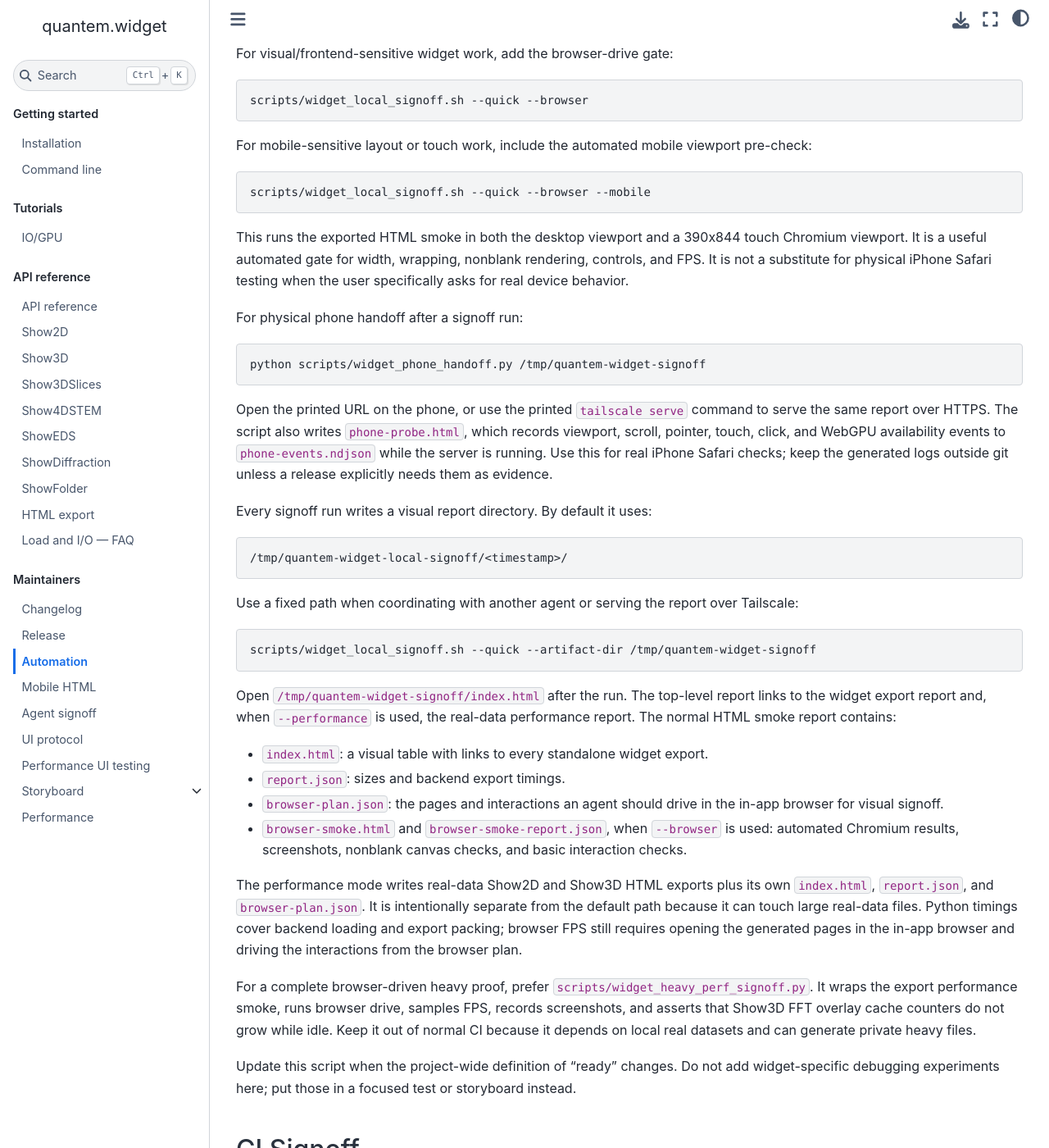
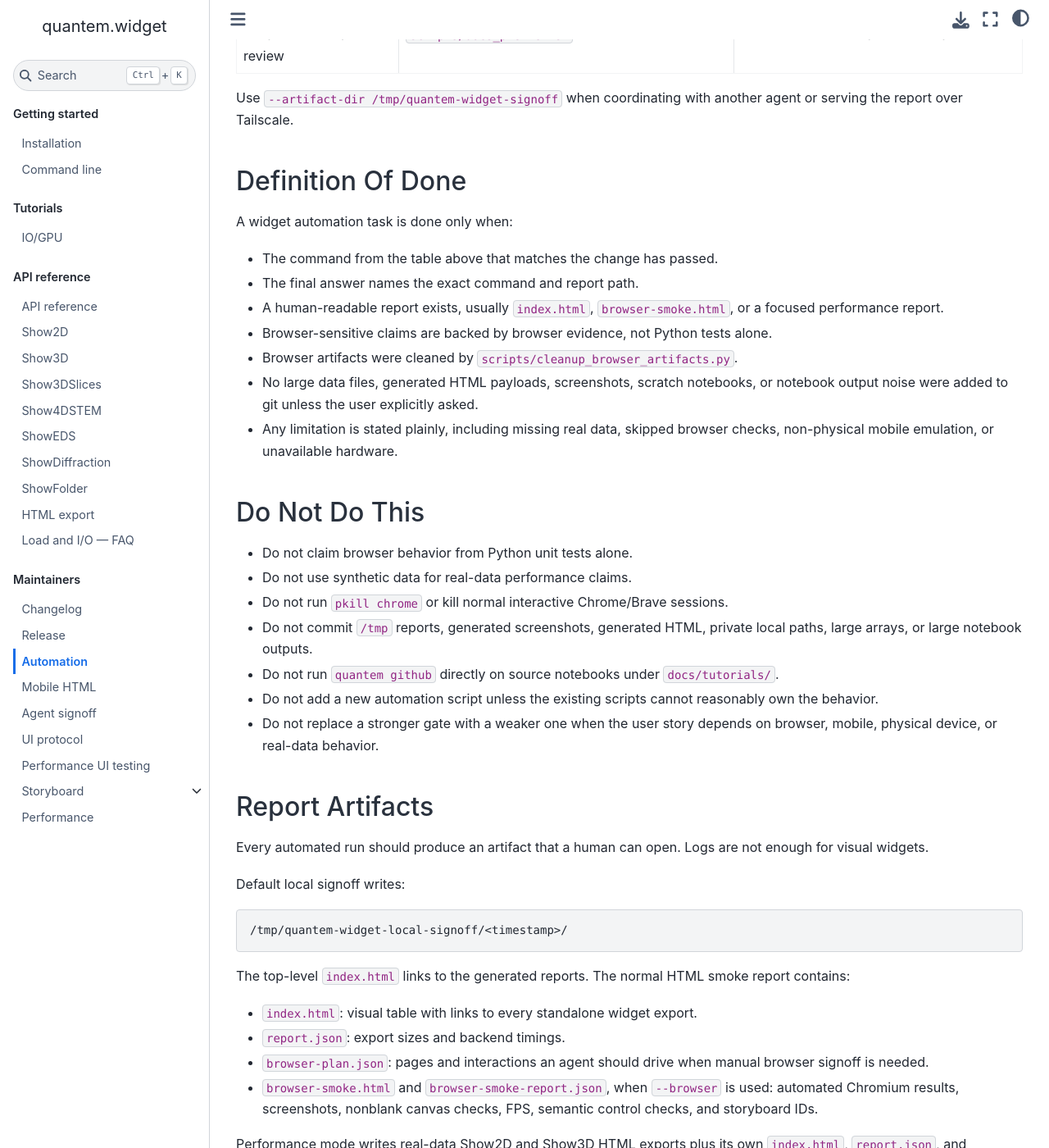
Before and after one commit to bobleesj/quantem.widget, a Jupyter Book: the page built from docs/maintainer/automation.md, in a window 1280 px wide and 1400 px high, scrolled down 904 px. Shown: the whole window at 82% size. Built offline with Jupyter Book 1.0.4 settings and Sphinx 7.4.7 and the Sphinx Book theme 1.1.4, drawn with Linux system fonts in a browser that asks for light colours; pages that are not in the unit, such as notebooks, are missing from menus; some of the changed text lies outside the part shown.

Commit message:
Clarify automation signoff protocol

````diff
--- a/docs/maintainer/automation.md
+++ b/docs/maintainer/automation.md
@@ -1,150 +1,119 @@
 # Automation
 
-Use these commands to keep widget work repeatable across humans and agents.
-Automation here should stay small, boring, and testable. Each script has one
-job; `scripts/widget_local_signoff.sh` is the only general entrypoint.
+Use this page to choose the right readiness gate for widget work. Automation
+should stay small, repeatable, and inspectable. `scripts/widget_local_signoff.sh`
+is the general entrypoint; other scripts exist for focused reports or stronger
+real-data proof.
 
-## Local Signoff
+## Which Command Should I Run?
 
-Run the default signoff before saying a widget change is ready:
+| Situation | Command | Evidence |
+| --- | --- | --- |
+| Small Python, docs, or protocol change | `scripts/widget_local_signoff.sh --quick` | Size guards, frontend build, focused tests, HTML export smoke report. |
+| Normal widget change before saying it is ready | `scripts/widget_local_signoff.sh` | Full tests, HTML export smoke report, docs build. |
+| Widget UI, interaction, or HTML export change | `scripts/widget_local_signoff.sh --quick --browser` | Exported HTML plus automated Chromium report, screenshots, nonblank canvas checks, FPS. |
+| Mobile layout or touch-sensitive change | `scripts/widget_local_signoff.sh --quick --browser --mobile` | Desktop and 390x844 touch Chromium pre-check. |
+| Release-oriented validation | `scripts/widget_local_signoff.sh --full --performance` | Full local gates, frontend typecheck/tests, release check without wheel, real-data export timing report. |
+| Heavy real-data performance claim | `PYTHONPATH=src:. python scripts/widget_heavy_perf_signoff.py` | Local-only MJGOAT/Phil-style real-data browser FPS, screenshots, FFT idle-cache report. |
+| Physical iPhone Safari behavior | `python scripts/widget_phone_handoff.py /tmp/quantem-widget-signoff` | Tailscale/HTTPS handoff URL plus phone viewport, touch, pointer, and WebGPU logs. |
+| Local docs visual review | `scripts/docs_preview.sh` | Rendered documentation site in a browser. |
 
-```bash
-scripts/widget_local_signoff.sh
-```
+Use `--artifact-dir /tmp/quantem-widget-signoff` when coordinating with another
+agent or serving the report over Tailscale.
 
-This runs repository size guards, frontend build, the full Python test suite,
-HTML export smoke coverage for every export-capable widget, and the docs build.
-It also performs stale browser artifact cleanup before the main checks so a
-previous crashed browser run does not bias memory, disk, or process behavior.
+## Definition Of Done
 
-For faster iteration while fixing one issue:
+A widget automation task is done only when:
 
-```bash
-scripts/widget_local_signoff.sh --quick
-```
+- The command from the table above that matches the change has passed.
+- The final answer names the exact command and report path.
+- A human-readable report exists, usually `index.html`, `browser-smoke.html`, or
+  a focused performance report.
+- Browser-sensitive claims are backed by browser evidence, not Python tests
+  alone.
+- Browser artifacts were cleaned by `scripts/cleanup_browser_artifacts.py`.
+- No large data files, generated HTML payloads, screenshots, scratch notebooks,
+  or notebook output noise were added to git unless the user explicitly asked.
+- Any limitation is stated plainly, including missing real data, skipped browser
+  checks, non-physical mobile emulation, or unavailable hardware.
 
-For release-oriented validation:
+## Do Not Do This
 
-```bash
-scripts/widget_local_signoff.sh --full --performance
-```
+- Do not claim browser behavior from Python unit tests alone.
+- Do not use synthetic data for real-data performance claims.
+- Do not run `pkill chrome` or kill normal interactive Chrome/Brave sessions.
+- Do not commit `/tmp` reports, generated screenshots, generated HTML, private
+  local paths, large arrays, or large notebook outputs.
+- Do not run `quantem github` directly on source notebooks under
+  `docs/tutorials/`.
+- Do not add a new automation script unless the existing scripts cannot
+  reasonably own the behavior.
+- Do not replace a stronger gate with a weaker one when the user story depends
+  on browser, mobile, physical device, or real-data behavior.
 
-For the local-only real-data browser performance gate on MJGOAT/Phil-class
-data:
+## Report Artifacts
 
-```bash
-PYTHONPATH=src:. python scripts/widget_heavy_perf_signoff.py
-```
+Every automated run should produce an artifact that a human can open. Logs are
+not enough for visual widgets.
 
-This is deliberately not a normal CI command. It discovers local real
-microscopy data, generates heavy Show2D/Show3D standalone HTML, drives those
-pages in Chromium, verifies FPS, checks the Show3D FFT overlay idle-cache guard,
-and writes screenshots plus `heavy-signoff-report.json` under `/tmp` by
-default. Do not commit or upload the real-data artifacts, local paths, or
-screenshots unless a release explicitly asks for them.
-
-For visual/frontend-sensitive widget work, add the browser-drive gate:
-
-```bash
-scripts/widget_local_signoff.sh --quick --browser
-```
-
-For mobile-sensitive layout or touch work, include the automated mobile
-viewport pre-check:
-
-```bash
-scripts/widget_local_signoff.sh --quick --browser --mobile
-```
-
-This runs the exported HTML smoke in both the desktop viewport and a 390x844
-touch Chromium viewport. It is a useful automated gate for width, wrapping,
-nonblank rendering, controls, and FPS. It is not a substitute for physical
-iPhone Safari testing when the user specifically asks for real device behavior.
-
-For physical phone handoff after a signoff run:
-
-```bash
-python scripts/widget_phone_handoff.py /tmp/quantem-widget-signoff
-```
-
-Open the printed URL on the phone, or use the printed `tailscale serve` command
-to serve the same report over HTTPS. The script also writes
-`phone-probe.html`, which records viewport, scroll, pointer, touch, click, and
-WebGPU availability events to `phone-events.ndjson` while the server is running.
-Use this for real iPhone Safari checks; keep the generated logs outside git
-unless a release explicitly needs them as evidence.
-
-Every signoff run writes a visual report directory. By default it uses:
+Default local signoff writes:
 
 ```text
 /tmp/quantem-widget-local-signoff/<timestamp>/
 ```
 
-Use a fixed path when coordinating with another agent or serving the report over
-Tailscale:
+The top-level `index.html` links to the generated reports. The normal HTML
+smoke report contains:
+
+- `index.html`: visual table with links to every standalone widget export.
+- `report.json`: export sizes and backend timings.
+- `browser-plan.json`: pages and interactions an agent should drive when manual
+  browser signoff is needed.
+- `browser-smoke.html` and `browser-smoke-report.json`, when `--browser` is
+  used: automated Chromium results, screenshots, nonblank canvas checks, FPS,
+  semantic control checks, and storyboard IDs.
+
+Performance mode writes real-data Show2D and Show3D HTML exports plus its own
+`index.html`, `report.json`, and `browser-plan.json`. Heavy performance signoff
+writes `heavy-signoff-report.json`, browser screenshots, and an `index.html`
+summary. Keep real-data artifacts outside git.
+
+## Browser Cleanup
+
+Browser tests must clean up after themselves:
 
 ```bash
-scripts/widget_local_signoff.sh --quick --artifact-dir /tmp/quantem-widget-signoff
+python scripts/cleanup_browser_artifacts.py
 ```
 
-Open `/tmp/quantem-widget-signoff/index.html` after the run. The top-level
-report links to the widget export report and, when `--performance` is used, the
-real-data performance report. The normal HTML smoke report contains:
+The janitor removes stale QuantEM/Playwright/Chrome temp profiles and logs under
+`/tmp` after they are older than six hours. It intentionally avoids global
+Chrome killing and does not touch normal interactive browser sessions. Browser
+automation should use isolated temporary profiles, close browser contexts in
+`finally`, and leave only report artifacts needed for review.
 
-- `index.html`: a visual table with links to every standalone widget export.
-- `report.json`: sizes and backend export timings.
-- `browser-plan.json`: the pages and interactions an agent should drive in the
-  in-app browser for visual signoff.
-- `browser-smoke.html` and `browser-smoke-report.json`, when `--browser` is
-  used: automated Chromium results, screenshots, nonblank canvas checks, and
-  basic interaction checks.
+If a browser process is launched manually, write a PID file under
+`/tmp/quantem-widget-browser-pids` so the janitor can terminate only that known
+browser process if a later run crashes.
 
-The performance mode writes real-data Show2D and Show3D HTML exports plus its
-own `index.html`, `report.json`, and `browser-plan.json`. It is intentionally
-separate from the default path because it can touch large real-data files.
-Python timings cover backend loading and export packing; browser FPS still
-requires opening the generated pages in the in-app browser and driving the
-interactions from the browser plan.
-
-For a complete browser-driven heavy proof, prefer
-`scripts/widget_heavy_perf_signoff.py`. It wraps the export performance smoke,
-runs browser drive, samples FPS, records screenshots, and asserts that
-Show3D FFT overlay cache counters do not grow while idle. Keep it out of normal CI
-because it depends on local real datasets and can generate private heavy files.
-
-Update this script when the project-wide definition of "ready" changes. Do not
-add widget-specific debugging experiments here; put those in a focused test or
-storyboard instead.
+`scripts/widget_local_signoff.sh` runs stale browser artifact cleanup at the
+start of every signoff and again after `--browser` or `--performance` gates.
+Keep this cleanup path in the protocol to prevent memory leaks, stale browser
+caches, and zombie test profiles from changing future test results.
 
 ## CI Signoff
 
-`.github/workflows/widget-ci.yml` runs the default local signoff on pull requests
-and pushes that touch widget source, tests, scripts, or docs. Keep the workflow
-aligned with `scripts/widget_local_signoff.sh` so local and CI behavior stay the
-same.
+`.github/workflows/widget-ci.yml` runs local signoff on pull requests and pushes
+that touch widget source, tests, scripts, docs, package files, or workflow
+files. Keep CI aligned with `scripts/widget_local_signoff.sh`; if CI fails but
+local signoff passes, treat it as a dependency or environment drift bug.
 
-If CI fails but local signoff passes, treat that as a dependency or environment
-drift bug and fix the workflow rather than adding a second CI-only definition of
-readiness.
-
-## Docs Preview
-
-Build and serve local documentation:
-
-```bash
-scripts/docs_preview.sh
-```
-
-Then open the printed local URL in a browser. To serve an existing build:
-
-```bash
-scripts/docs_preview.sh --no-build
-```
-
-Use this for rendered documentation feedback. Do not commit `docs/_build`.
-
-This script is intentionally not part of CI. It is a local preview server for
-visual review.
+CI should upload the signoff artifact directory with `actions/upload-artifact`
+so humans and agents can download `index.html`, `report.json`,
+`browser-plan.json`, and any generated smoke reports from GitHub Actions. The
+default CI gate should stay lightweight. Browser-heavy, mobile, physical phone,
+and local real-data gates remain explicit opt-in gates unless the project
+decides to pay that runtime cost.
 
 ## HTML Export Smoke
 
@@ -155,42 +124,29 @@
 ```
 
 The smoke covers `Show2D`, `Show3D`, `Show3DSlices`, `Show4DSTEM`, `ShowEDS`,
-`ShowDiffraction`, and `ShowFolder`. `Show2D` and `Show3D` intentionally get a
-small settings matrix rather than a single happy-path export: single panel,
-multi-panel galleries, FFT modes, hidden/starred panels, compact/no-title
-layouts, panel visibility, multi-panel Show3D, and downsampled Show3D export.
-It verifies that each export writes widget state and expected content markers.
-It also writes an `index.html` visual report and `browser-plan.json` in the
-artifact directory, so another agent or reviewer can open the generated pages
-and inspect the widgets directly.
+`ShowDiffraction`, and `ShowFolder`. `Show2D` and `Show3D` use a small settings
+matrix: single panel, multi-panel galleries, FFT modes, hidden/starred panels,
+compact/no-title layouts, panel visibility, multi-panel Show3D, and
+downsampled Show3D export. This checks export protocol coverage with tiny data,
+not heavy interaction performance.
 
 Update this smoke when a new public widget gains `export_html()`, or when an
-existing widget's canonical small export options change. Keep the datasets tiny;
-this checks export protocol coverage, not heavy interaction performance.
+existing widget's canonical small export options change.
 
 ## Browser HTML Smoke
 
-Drive the generated standalone HTML in Chromium:
+Drive generated standalone HTML in Chromium:
 
 ```bash
 PYTHONPATH=src:. python scripts/widget_browser_smoke.py --artifact-dir /tmp/quantem-widget-signoff/html-smoke
 ```
 
-This is the automated browser layer for exported HTML. It opens every page from
-`report.json`, verifies visible canvases are nonblank, performs wheel/drag
-interactions on the primary canvas, toggles visible switches, drags a slider
-when one is present, records console/page/HTTP errors, samples
-`requestAnimationFrame` FPS, records storyboard IDs covered by each export, and
-saves screenshots.
+This opens every page from `report.json`, verifies visible canvases are
+nonblank, performs wheel/drag interactions, toggles visible switches, drags a
+slider when one is present, records console/page/HTTP errors, samples
+`requestAnimationFrame` FPS, records storyboard IDs, and saves screenshots.
 
-Run this after `scripts/widget_html_smoke.py`, or use
-`scripts/widget_local_signoff.sh --quick --browser` to run both in order. Use
-`--headed` on `scripts/widget_browser_smoke.py` when you want to watch the
-browser drive around. Known harmless Chromium bootstrap warnings are recorded
-separately from failures; rendering, HTTP, page, and unexpected console errors
-still fail the gate.
-
-Use these options when the visual change touches performance or mobile layout:
+Use mobile and FPS options when layout or performance changed:
 
 ```bash
 PYTHONPATH=src:. python scripts/widget_browser_smoke.py \
@@ -199,38 +155,37 @@
   --min-fps 30
 ```
 
-The FPS check is intentionally browser-side and mechanical: it measures the
-page's `requestAnimationFrame` cadence after the smoke interactions. It catches
-bad regressions such as blocking scripts, runaway layout work, and interaction
-states that prevent normal repainting. It does not prove scientific throughput
-or physical iPhone Safari behavior.
+The 390x844 mobile mode is Chromium emulation. It is useful for automated
+layout checks, but it is not proof of physical iPhone Safari behavior.
 
-The semantic checks are intentionally small and stable. They record public
-controls such as `Export`, verify FFT state on FFT variants, and attach
-storyboard IDs such as `S2D-07` or `S3D-16` to the report so humans and agents
-can see which story a smoke export covers. Full story signoff still lives in
-the storyboard documents; this browser smoke is the automatic baseline.
+## Real Data And Physical Device Gates
 
-Browser tests must clean up after themselves. Use the maintained janitor before
-and after browser-heavy work:
+Use `scripts/widget_heavy_perf_signoff.py` for a complete browser-driven
+heavy-data proof. It wraps export performance smoke, runs browser drive, samples
+FPS, records screenshots, and asserts that Show3D FFT overlay cache counters do
+not grow while idle. Keep it out of normal CI because it depends on local real
+datasets and can generate private heavy files.
+
+Use `scripts/widget_phone_handoff.py` after a signoff run when the user asks for
+real iPhone behavior. Serve the existing report directory, open the printed
+Tailscale URL on the phone, and keep generated phone logs outside git unless a
+release explicitly needs them.
+
+## Docs Preview
+
+Build and serve local documentation:
 
 ```bash
-python scripts/cleanup_browser_artifacts.py
+scripts/docs_preview.sh
 ```
 
-The script removes stale QuantEM/Playwright/Chrome temp profiles and logs under
-`/tmp` after they are older than six hours. It intentionally does not run a
-global `pkill chrome` and does not touch normal interactive Chrome, Brave,
-Claude, or VS Code sessions. Browser automation should use isolated temporary
-profiles, close contexts/browsers in `finally`, and leave only report artifacts
-that humans need to inspect. If a browser process is launched manually, write a
-PID file under `/tmp/quantem-widget-browser-pids` so the janitor can terminate
-only that known browser process if a later run crashes.
+To serve an existing build:
 
-`scripts/widget_local_signoff.sh` runs this cleanup at the start of every
-signoff and again after `--browser` or `--performance` gates. Keep this cleanup
-path in the protocol to prevent memory leaks, zombie test profiles, and stale
-browser caches from changing future test results.
+```bash
+scripts/docs_preview.sh --no-build
+```
+
+Use this for rendered documentation feedback. Do not commit `docs/_build`.
 
 ## Size Guards
 
@@ -242,12 +197,9 @@
 ```
 
 These fail when tracked files, tutorial notebooks, or embedded notebook outputs
-grow beyond the project thresholds. Small real rendered examples are acceptable;
-large arrays and large HTML payloads should be generated during docs builds or
-downloaded from public data hosting only when the size justifies it.
-
-The guard scripts are tested by `tests/test_automation_scripts.py`. When changing
-thresholds or failure wording, update those tests in the same commit.
+grow beyond the project thresholds. Large arrays and large HTML payloads should
+be generated during docs builds or downloaded from public data hosting only when
+the size justifies it.
 
 ## Script Ownership
 
@@ -263,7 +215,7 @@
 | `scripts/widget_performance_smoke.py` | Record real-data Show2D/Show3D export timing, payload sizes, report HTML, and browser-drive plan. | No, only `--performance`. | Real-data performance expectations change. |
 | `scripts/widget_heavy_perf_signoff.py` | Local-only MJGOAT/Phil heavy browser signoff for real Show2D/Show3D data, including browser FPS, screenshots, and Show3D FFT idle-cache checks. | No, never normal CI. | Heavy real-data datasets, FPS thresholds, FFT overlay performance expectations, or report format change. |
 | `scripts/docs_preview.sh` | Build and serve docs for local visual review. | No. | The docs build command or served path changes. |
-| `.github/workflows/widget-ci.yml` | Run the same local signoff on PRs and main pushes. | Yes, on matching GitHub events. | Local signoff dependencies or trigger paths change. |
+| `.github/workflows/widget-ci.yml` | Run local signoff and upload signoff artifacts on PRs and main pushes. | Yes, on matching GitHub events. | Local signoff dependencies, trigger paths, or artifact policy changes. |
 
 Avoid adding new automation files unless one of these scripts cannot reasonably
 own the behavior. Prefer adding a focused test before adding another script.
````
Also changed, not shown: 2 other files.
